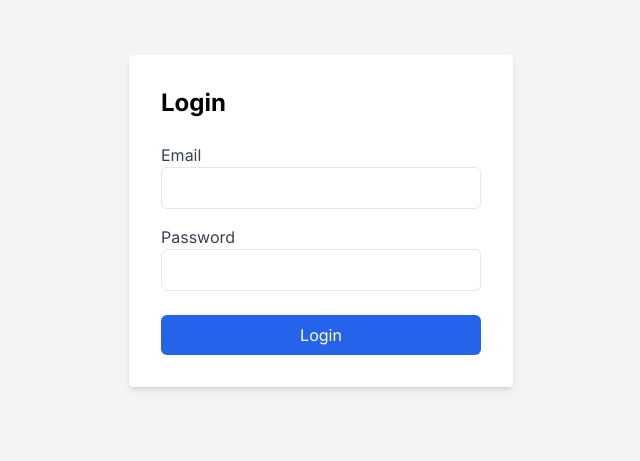
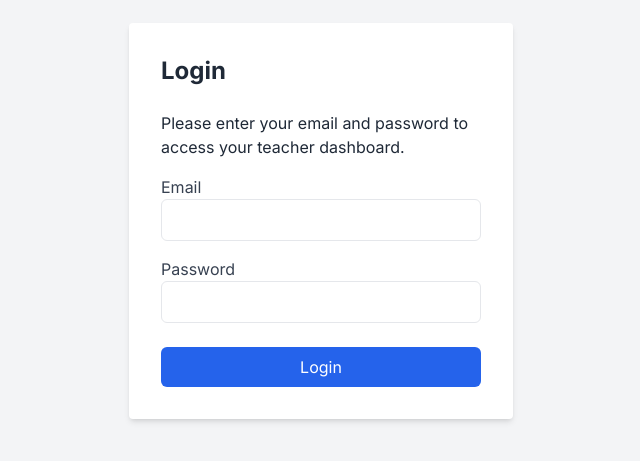
Before and after one commit to Chrisgoac/teachers-appointments, a Next.js app: page / in a window 1280 px wide. Shown: the part 179-640 px from the top of the page, without its empty margins (319-959 px from the left). Built offline with nearby package versions, Linux system fonts and the light colour scheme; no server answers.

Commit message:
changed login styles

```diff
--- a/app/page.tsx
+++ b/app/page.tsx
@@ -46,9 +46,12 @@ export default function Login() {
   return (
     <div className="min-h-screen flex items-center justify-center bg-gray-100">
       <div className="bg-white p-8 rounded shadow-md w-96">
-        <h1 className="text-2xl font-bold mb-6">Login</h1>
+        <h1 className="text-2xl text-gray-800 font-bold mb-6">Login</h1>
         {error && <p className="text-red-500">{error}</p>}
         <form onSubmit={handleLogin}>
+          <p className="text-gray-800 mb-4">
+            Please enter your email and password to access your teacher dashboard.
+          </p>
           <div className="mb-4">
             <label className="block text-gray-700">Email</label>
             <input
```
